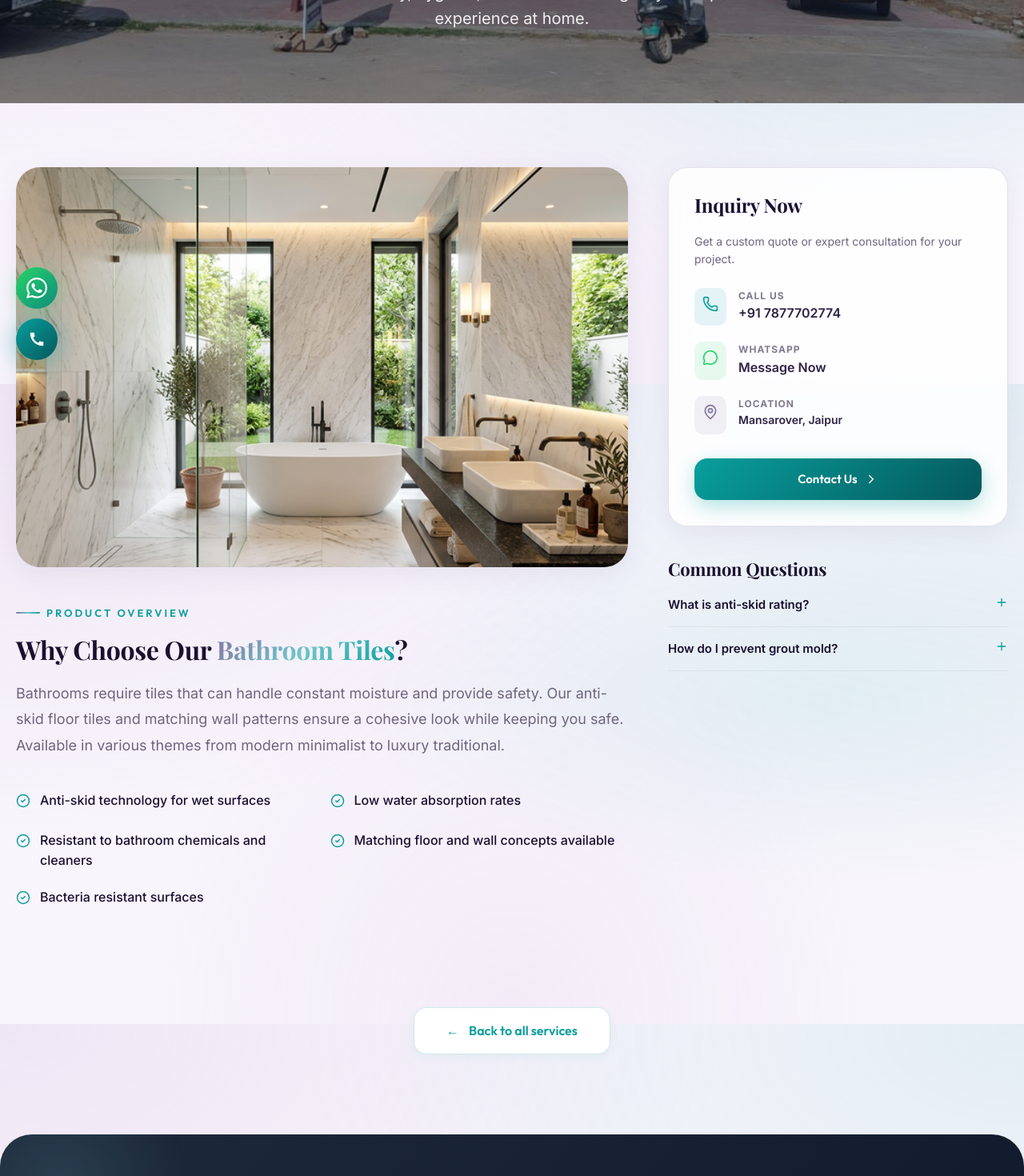
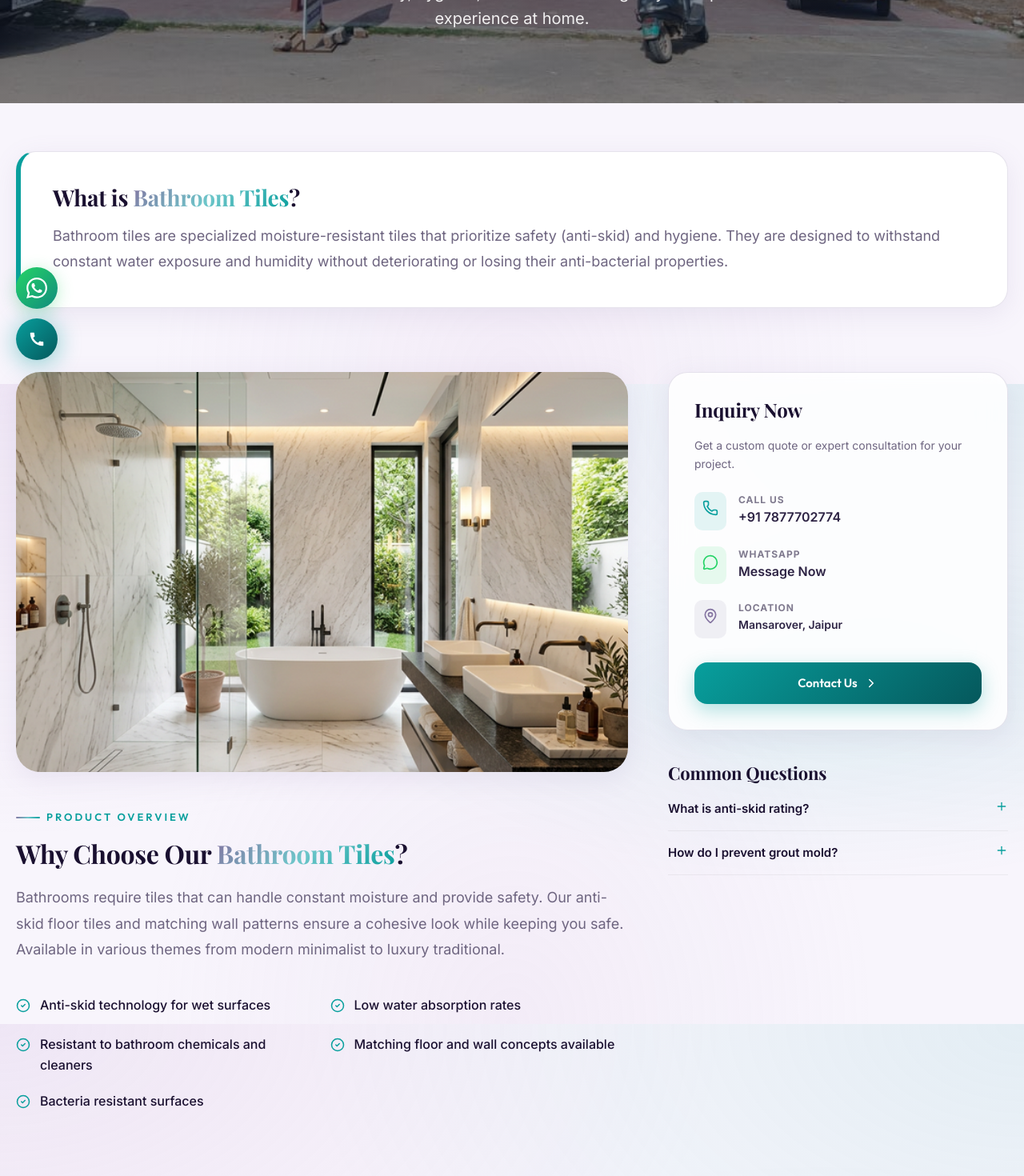
Before and after one commit to Eshbanoliver/Tiles-and-Granite--react-website-showcase, a React (Vite) app: page /services/bathroom-tiles in a window 1280 px wide. Shown: the part 320-1790 px from the top of the page at 80% size. Built offline with nearby package versions, Linux system fonts and the light colour scheme.

Commit message:
Updated files

```diff
--- a/src/pages/ServiceDetail.jsx
+++ b/src/pages/ServiceDetail.jsx
@@ -26,6 +26,7 @@ const serviceDetails = {
         icon: <Home size={24} />,
         heroImg: '/images/hero-1.jpg',
         mainImg: '/images/service-living.png',
+        whatIsIt: 'Floor tiles are durable, water-resistant surface coverings typically made from ceramics, stone, metal, or baked clay. They are designed to withstand mechanical stress, moisture, and foot traffic while providing aesthetic appeal to a room\'s interior.',
         description: 'Transform your living spaces with our premium collection of floor tiles. Designed for both elegance and endurance, our tiles offer the perfect foundation for your home or office.',
         details: 'Our floor tiles are manufactured using state-of-the-art technology to ensure they stand up to heavy foot traffic while maintaining their pristine appearance. We offer a vast selection ranging from classic ceramic to polished porcelain and heavy-duty vitrified options.',
         keyPoints: [
@@ -46,6 +47,7 @@ const serviceDetails = {
         icon: <Layout size={24} />,
         heroImg: '/images/hero-2.jpg',
         mainImg: '/images/marble-texture.png',
+        whatIsIt: 'Wall tiles are thinner and lighter than floor tiles, designed specifically for vertical surfaces. They are non-load-bearing and often glazed for water resistance and decorative appeal, making them perfect for kitchens, bathrooms, and accent walls.',
         description: 'Elevate your walls with our stunning range of designer wall tiles. From kitchen backsplashes to feature walls, our collection adds depth and character to any vertical surface.',
         details: 'Wall tiles are more than just protection; they are an expression of style. Our collection features a wide array of textures, 3D patterns, and artistic designs that can turn a plain wall into a masterpiece. They are easy to install and even easier to clean.',
         keyPoints: [
@@ -65,6 +67,7 @@ const serviceDetails = {
         icon: <Droplets size={24} />,
         heroImg: '/images/hero-3.jpg',
         mainImg: '/images/service-bathroom.png',
+        whatIsIt: 'Bathroom tiles are specialized moisture-resistant tiles that prioritize safety (anti-skid) and hygiene. They are designed to withstand constant water exposure and humidity without deteriorating or losing their anti-bacterial properties.',
         description: 'Create your private sanctuary with our specialized bathroom tiles. We focus on safety, hygiene, and aesthetics to give you a spa-like experience at home.',
         details: 'Bathrooms require tiles that can handle constant moisture and provide safety. Our anti-skid floor tiles and matching wall patterns ensure a cohesive look while keeping you safe. Available in various themes from modern minimalist to luxury traditional.',
         keyPoints: [
@@ -84,6 +87,7 @@ const serviceDetails = {
         icon: <UtensilsCrossed size={24} />,
         heroImg: '/images/hero-1.jpg',
         mainImg: '/images/service-kitchen.png',
+        whatIsIt: 'Kitchen countertops are heavy-duty, flat work surfaces used for food preparation. Our countertops are made from premium natural stones like granite and marble, offering heat resistance, durability, and a luxurious finish to the heart of the home.',
         description: 'The heart of your home deserves the best. Our granite and marble countertops combine luxury with the ruggedness needed for everyday culinary tasks.',
         details: 'Our kitchen surfaces are hand-selected for their beauty and strength. Granite is the choice for durability, while marble offers unmatched elegance. We provide precision cutting and finishing to fit your kitchen layout perfectly.',
         keyPoints: [
@@ -103,6 +107,7 @@ const serviceDetails = {
         icon: <Landmark size={24} />,
         heroImg: '/images/hero-2.jpg',
         mainImg: '/images/hero-showroom.png',
+        whatIsIt: 'Granite slabs are large, flat pieces of natural rock quarried from the earth. Known for extreme hardness and unique crystalline patterns, these slabs are cut to size for various architectural uses including flooring, wall cladding, and stairs.',
         description: 'Discover the raw beauty of natural granite. Our extensive collection of Indian and imported slabs offers endless possibilities for floors, stairs, and cladding.',
         details: 'Granite is one of the hardest materials on earth, making it perfect for both interior and exterior applications. We source our slabs from the finest quarries, ensuring consistent quality and stunning natural patterns.',
         keyPoints: [
@@ -122,6 +127,7 @@ const serviceDetails = {
         icon: <Gem size={24} />,
         heroImg: '/images/hero-3.jpg',
         mainImg: '/images/marble-texture.png',
+        whatIsIt: 'Marble is a metamorphic rock formed from limestone, known for its soft veining and high polish. It represents the pinnacle of luxury in architectural design, offering a unique natural aesthetic where no two pieces are ever identical.',
         description: 'Experience timeless luxury with Neelmani\'s marble and natural stone collection. Perfect for those who want their space to reflect opulence and sophisticated taste.',
         details: 'From the pristine white of Makrana to the exotic patterns of Italian marble, our collection is curated for the discerning customer. Natural stone brings a unique character to your home that no man-made material can replicate.',
         keyPoints: [
@@ -141,6 +147,7 @@ const serviceDetails = {
         icon: <Building2 size={24} />,
         heroImg: '/images/hero-1.jpg',
         mainImg: '/images/service-living.png',
+        whatIsIt: 'Commercial projects involve specialized stone and tile solutions tailored for high-traffic public spaces. These products prioritize industrial-grade durability, safety compliance, and consistent aesthetics across large-scale installations.',
         description: 'We provide specialized stone and tile solutions for large-scale commercial builds. From corporate offices to retail showrooms, we deliver quality at scale.',
         details: 'Commercial spaces require materials that are not just beautiful but can withstand extreme use. We offer bulk supply, project-specific customization, and technical advisory for architects and contractors.',
         keyPoints: [
@@ -160,12 +167,13 @@ const serviceDetails = {
         icon: <HardHat size={24} />,
         heroImg: '/images/hero-2.jpg',
         mainImg: '/images/hero-showroom.png',
+        whatIsIt: 'Vitrified tiles are a type of ceramic tile with very low porosity. They are created by a process called vitrification, which gives them qualities similar to glass, making them extremely strong, stain-resistant, and virtually waterproof.',
         description: 'The modern standard for high-performance flooring. Vitrified tiles offer a near-perfect surface that is incredibly strong and virtually maintenance-free.',
         details: 'Vitrification makes tiles extremely dense and low-porous. This results in a tile that is resistant to water, stains, and mechanical stress. Our digital vitrified tiles come in realistic marble, wood, and stone finishes.',
         keyPoints: [
             'Near-zero water absorption',
             'Highly resistant to stains and scratches',
-            'Precision-cut for thin grout lines',
+            'Precision cut for thin grout lines',
             'Available in Full Body, Double Charged, and Glazed',
             'Consistent color and texture'
         ],
@@ -208,6 +216,20 @@ export default function ServiceDetail() {
                         )}
                     </h1>
                     <p>{service.description}</p>
+                </div>
+            </section>
+
+            {/* WHAT IS IT SECTION */}
+            <section className="about-product-info" style={{ padding: '60px 0 0', backgroundColor: 'var(--bg-main)' }}>
+                <div className="container" style={{ maxWidth: 'var(--container-max)', margin: '0 auto', padding: '0 20px' }}>
+                    <AnimateOnScroll>
+                        <div className="glass-card" style={{ padding: '40px', borderLeft: '6px solid var(--teal)', background: 'white' }}>
+                            <h2 style={{ fontSize: '28px', marginBottom: '15px' }}>What is <span className="gradient-text">{service.title}</span>?</h2>
+                            <p style={{ fontSize: '18px', color: 'var(--text-muted)', lineHeight: '1.8' }}>
+                                {service.whatIsIt}
+                            </p>
+                        </div>
+                    </AnimateOnScroll>
                 </div>
             </section>
 
@@ -306,7 +328,7 @@ export default function ServiceDetail() {
 
             {/* BACK LINK */}
             <div className="container" style={{ padding: '40px 20px', textAlign: 'center' }}>
-                <Link to="/services" className="btn btn-secondary discover-btn" style={{ display: 'inline-flex', margin: '0 auto' }}>
+                <Link to="/services" className="btn btn-primary discover-btn" style={{ display: 'inline-flex', margin: '0 auto' }}>
                     <span className="arrow-left">←</span> Back to all services
                 </Link>
             </div>
```
